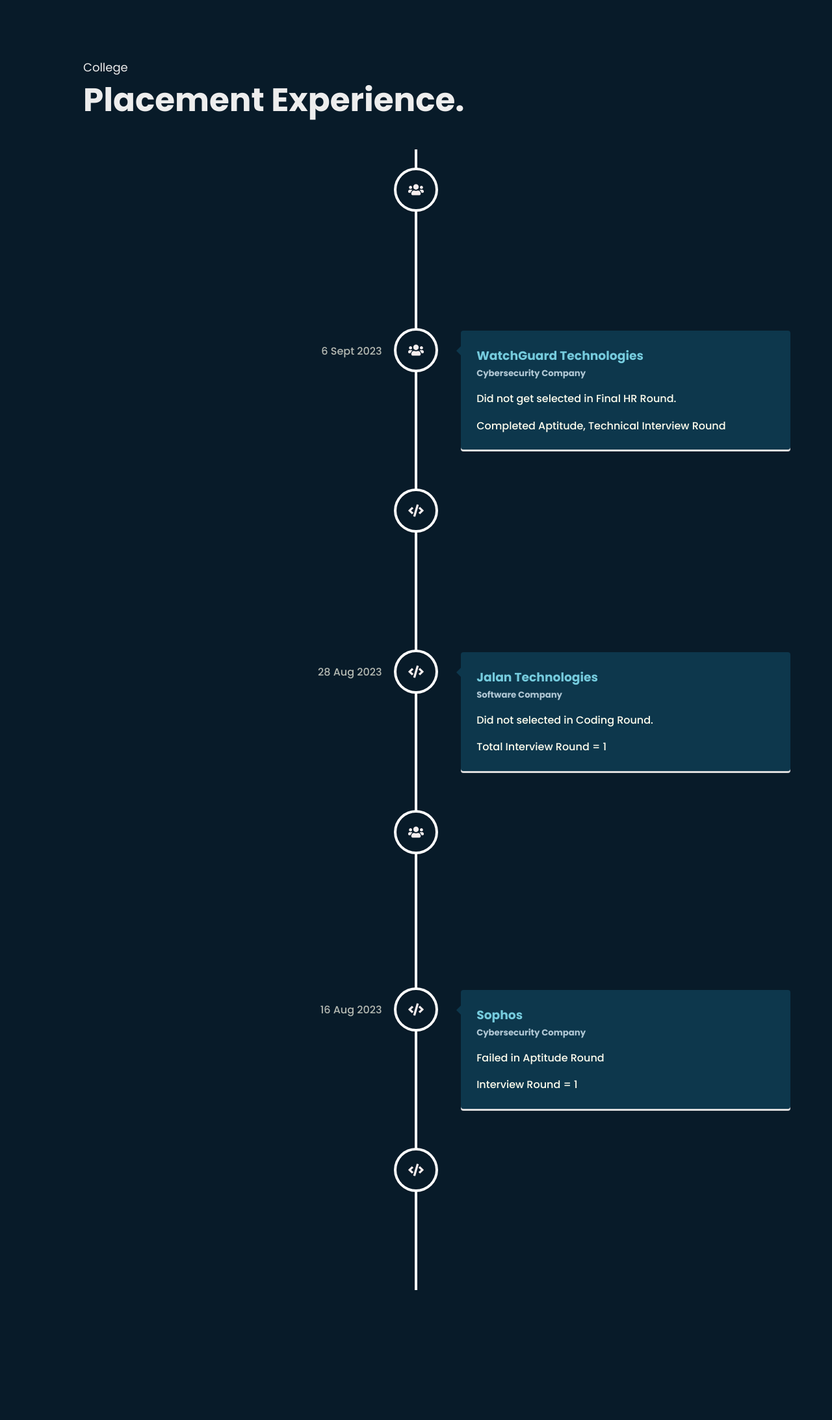
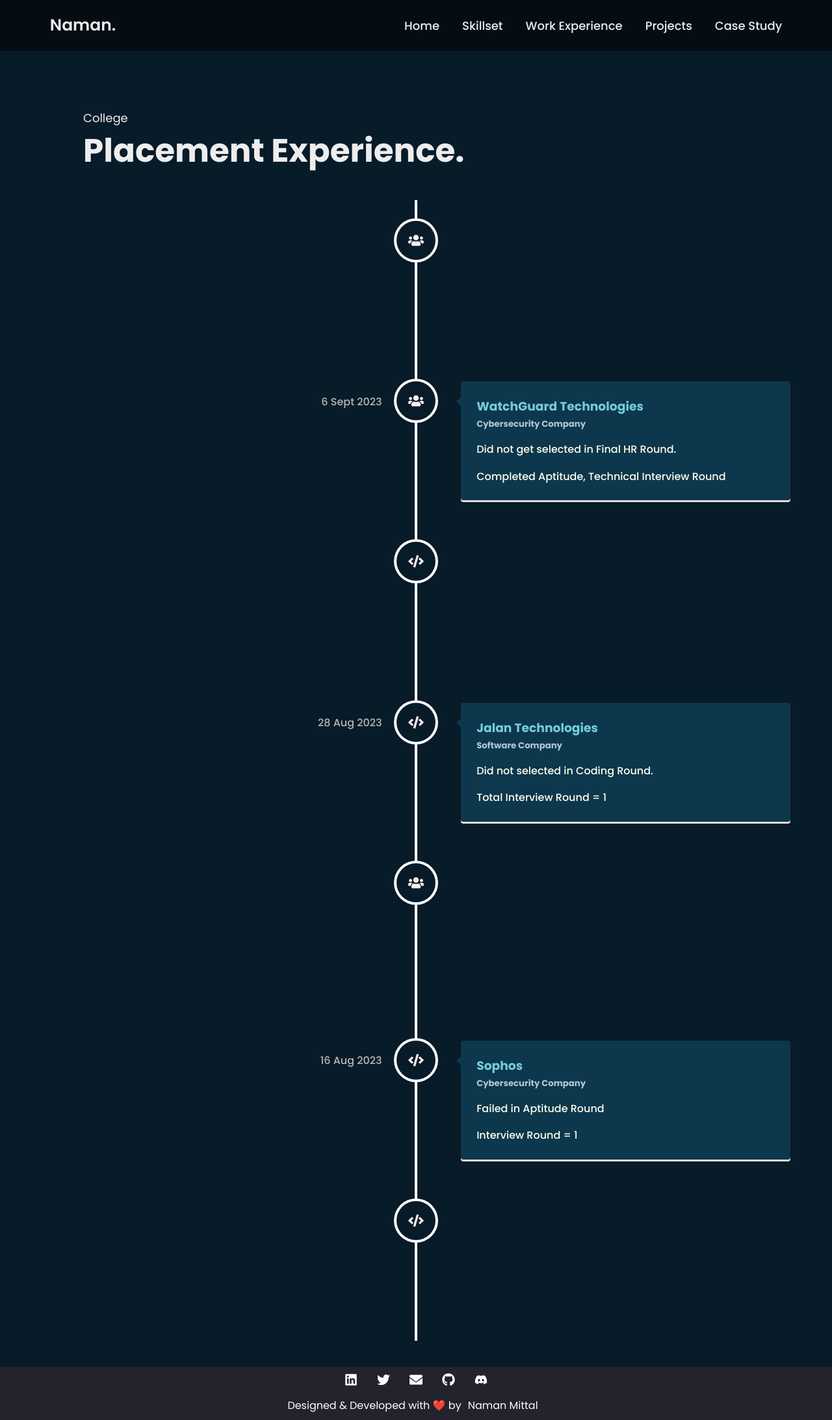
Before and after one commit to Naman-Mittal1/portfolio-updated, a React (Create React App) app: page /placement in a window 1280 px wide. Shown: the whole page at 65% size. Before the commit the page ends 1986 px from the top, so only its background shows below. Built offline with nearby package versions, Linux system fonts and the light colour scheme; what react-terminal would draw is missing.

Commit message:
Placement

```diff
--- a/src/components/Placement/Placement.jsx
+++ b/src/components/Placement/Placement.jsx
@@ -1,10 +1,15 @@
 import React from 'react'
 import PlacementTimeLine from './PlacementTimeline'
+import Footer from '../Footer/Footer'
+import Header from '../Header/Header'
 
 const Placement = () => {
   return (
     <>
+        <Header />
         <PlacementTimeLine />
+        <div style={{marginTop: "40px"}}></div>
+        <Footer />
     </>
   )
 }
```
